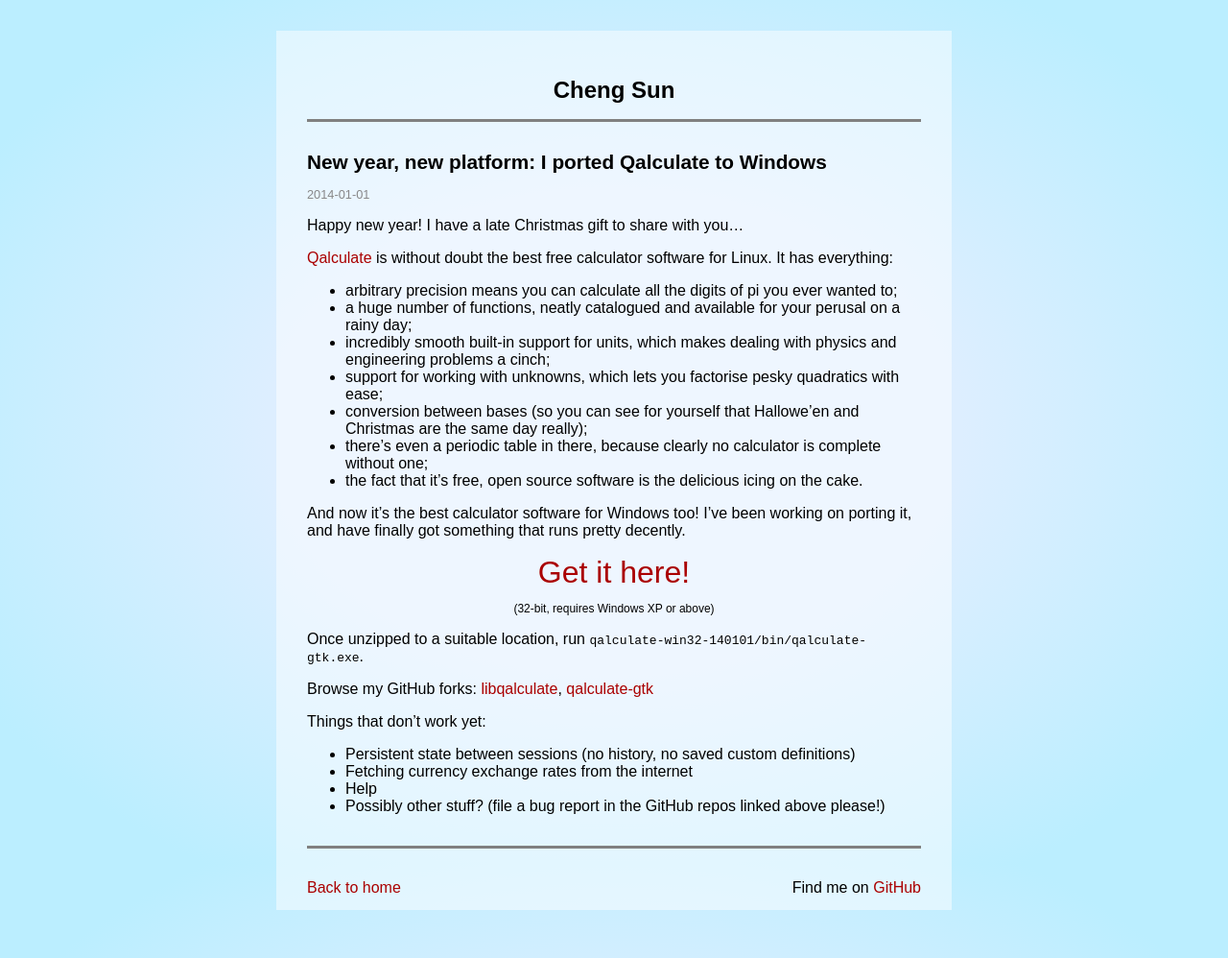
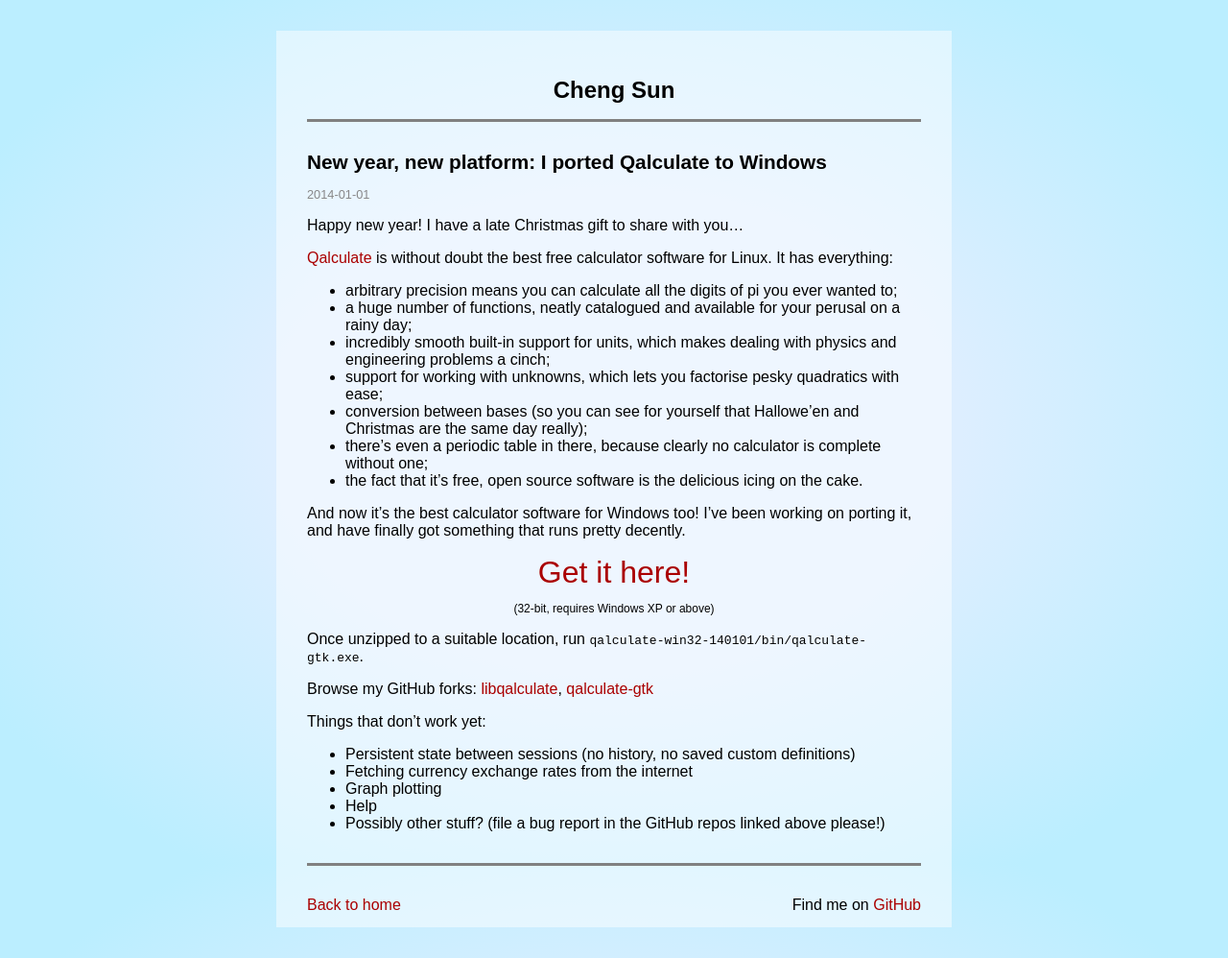
Before and after one commit to chengsun/chengsun.github.com, a Jekyll site: the page built from _posts/2014-01-01-qalculate-windows-port.md, in a window 1280 px wide. Shown: the whole page at 96% size. Built offline with Jekyll 4.4.1, drawn with Linux system fonts in a browser that asks for light colours; Markdown is read by kramdown in place of the engine named in the settings; comment, search, counter and statistics services are not loaded.

Commit message:
edit qalculate post, plotting missing

```diff
--- a/_posts/2014-01-01-qalculate-windows-port.md
+++ b/_posts/2014-01-01-qalculate-windows-port.md
@@ -31,5 +31,6 @@
 
 * Persistent state between sessions (no history, no saved custom definitions)
 * Fetching currency exchange rates from the internet
+* Graph plotting
 * Help
 * Possibly other stuff? (file a bug report in the GitHub repos linked above please!)
```
